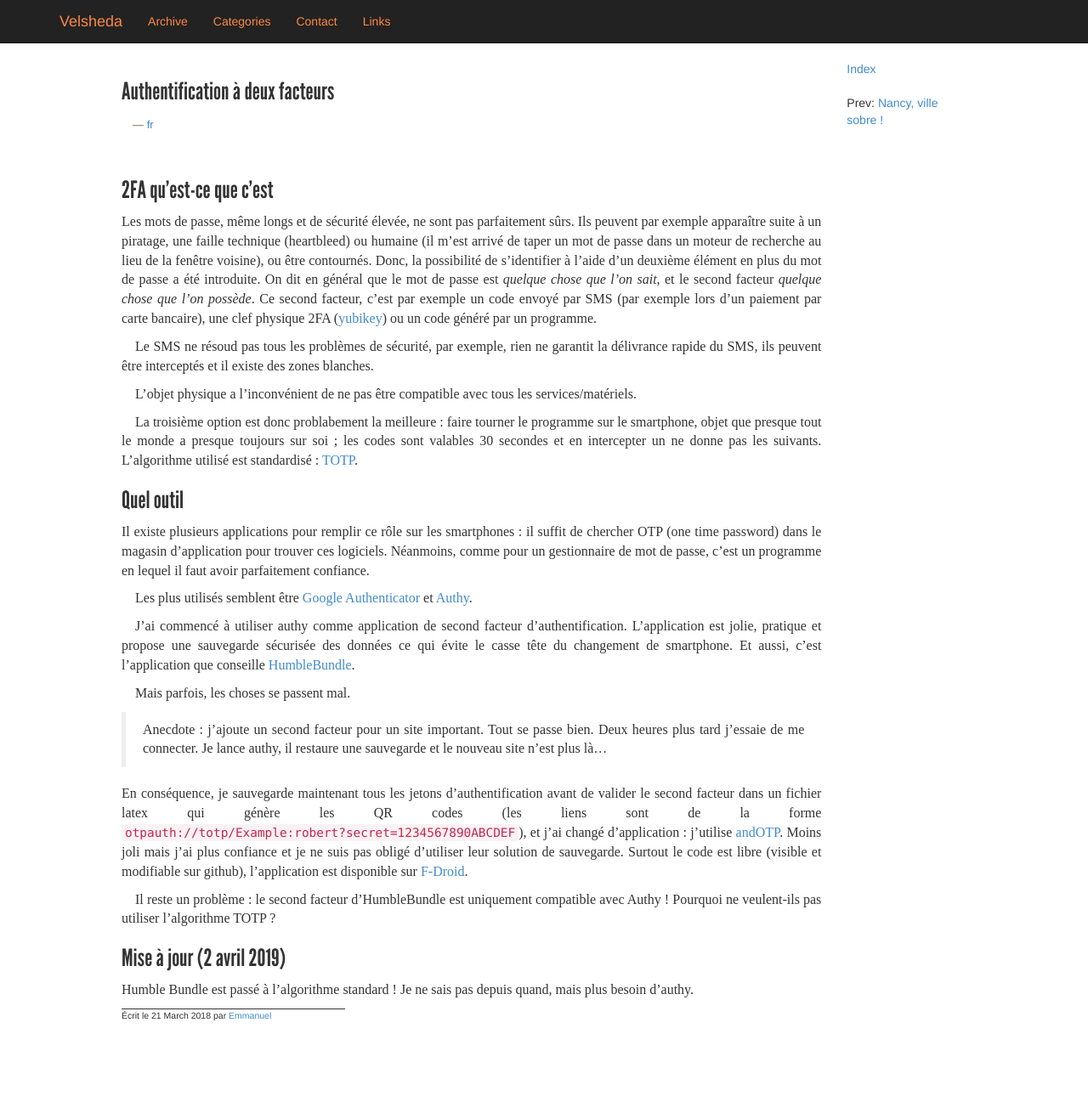
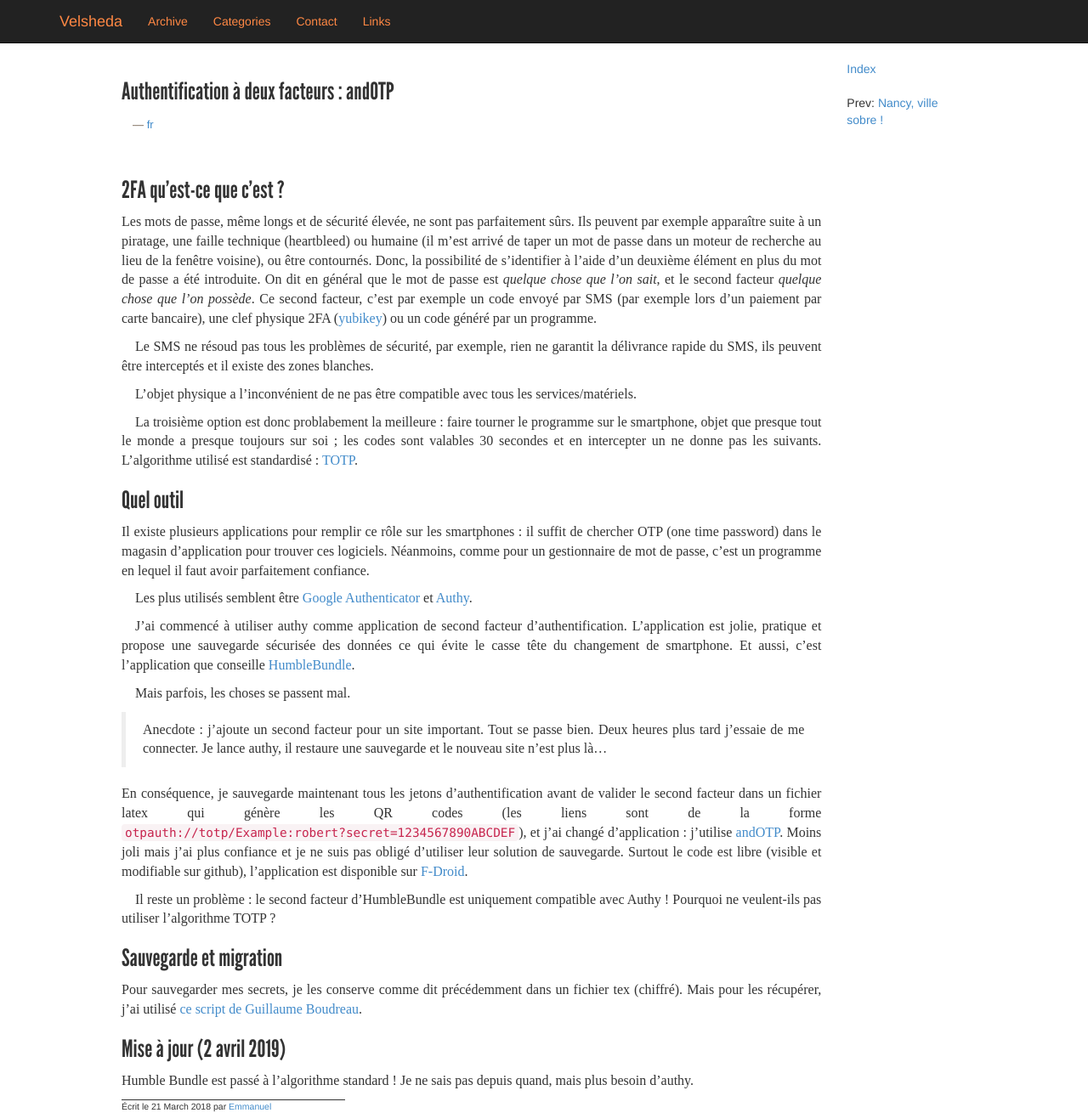
Before and after one commit to ehainry/ehainry.github.io, a Jekyll site: the page built from _posts/2018-03-21-Authentification_deux_facteurs.md, in a window 1280 px wide. Shown: the whole page at 85% size. Built offline with Jekyll 4.4.1, drawn with Linux system fonts in a browser that asks for light colours; before the commit the page ends 1203 px from its top, so only the background shows below that.

Commit message:
2FA + migration

```diff
--- a/_posts/2018-03-21-Authentification_deux_facteurs.md
+++ b/_posts/2018-03-21-Authentification_deux_facteurs.md
@@ -1,11 +1,11 @@
 ---
 layout: posts
-title: "Authentification à deux facteurs"
+title: "Authentification à deux facteurs : andOTP"
 categories:
 - fr
 ---
 
-# 2FA qu'est-ce que c'est
+# 2FA qu'est-ce que c'est ?
 
 Les mots de passe, même longs et de sécurité élevée, ne sont pas parfaitement sûrs.
 Ils peuvent par exemple apparaître suite à un piratage, une faille technique (heartbleed) ou humaine (il m'est arrivé de taper un mot de passe dans un moteur de recherche au lieu de la fenêtre voisine), ou être contournés.
@@ -42,6 +42,11 @@
 Il reste un problème : le second facteur d'HumbleBundle est uniquement compatible avec Authy !
 Pourquoi ne veulent-ils pas utiliser l'algorithme TOTP ?
 
+# Sauvegarde et migration
+
+Pour sauvegarder mes secrets, je les conserve comme dit précédemment dans un fichier tex (chiffré).
+Mais pour les récupérer, j'ai utilisé [ce script de Guillaume Boudreau](https://www.pommepause.com/2014/10/how-to-extract-your-totp-secrets-from-authy/).
+
 # Mise à jour (2 avril 2019)
 
 Humble Bundle est passé à l'algorithme standard ! Je ne sais pas depuis quand, mais plus besoin d'authy.
```
